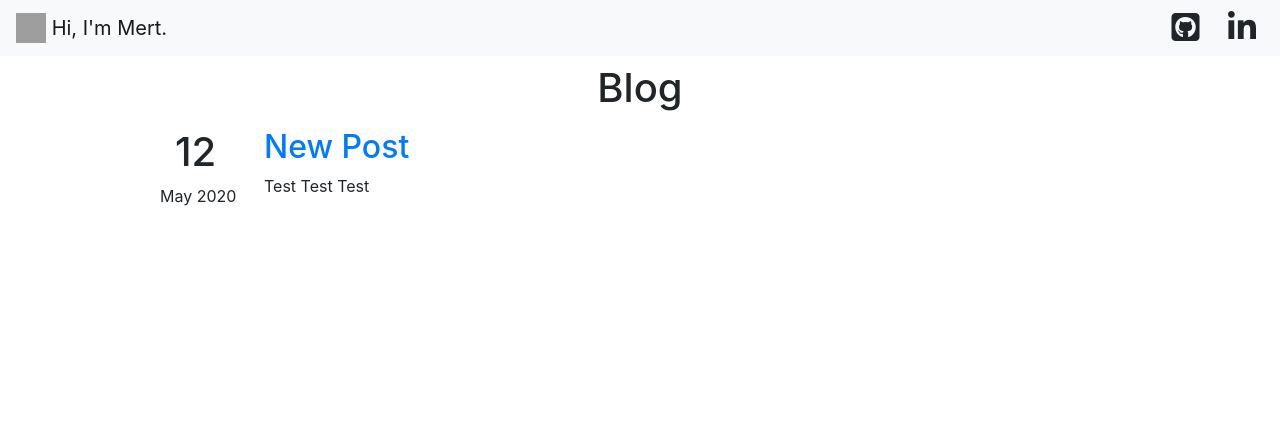
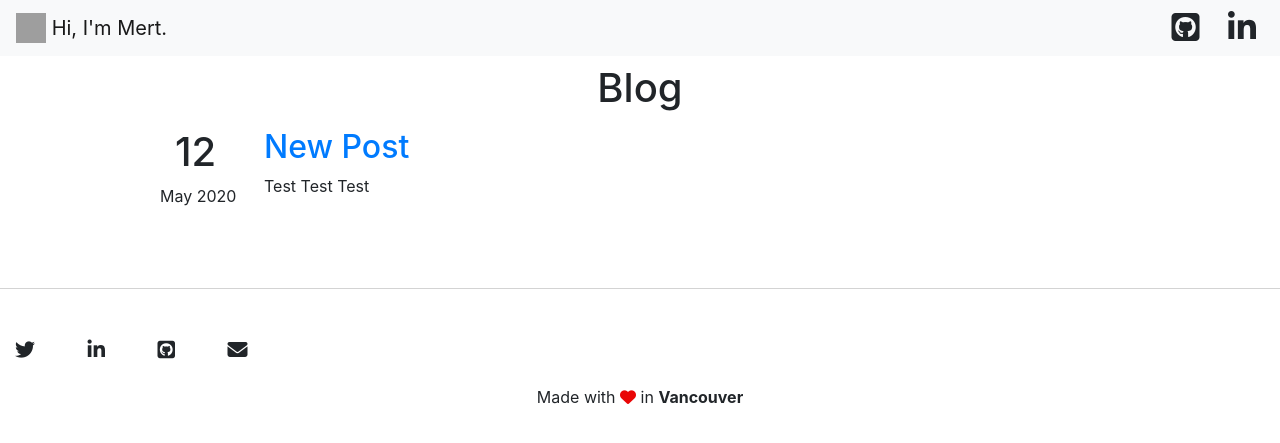
Before and after one commit to mertbarutcuoglu/mertbarutcuoglu.com, a Django app: page /blog in a window 1280 px wide. Shown: the top 443 px of the page. Run offline with Django 3.2, Linux system fonts and the light colour scheme; data comes from the database, SQL or seed files in the repository; some libraries are stand-ins or nearby versions; grey boxes are pictures that could not be loaded.

Commit message:
added footer

```diff
--- a/templates/base.html
+++ b/templates/base.html
@@ -30,4 +30,29 @@
     {% endblock %}
 </body>
 
+<footer class="page-footer font-small pt-5">
+    <div class="d-flex justify-content-center" style="border-top: 1px solid lightgray;">
+        <div class="col pt-5">
+            <div class="mb-4">
+                <a class="tw-ic">
+                    <i class="fab fa-twitter fa-lg mr-5 fa-2x"> </i>
+                </a>
+                <a class="li-ic">
+                    <i class="fab fa-linkedin-in fa-lg mr-5 fa-2x"> </i>
+                </a>
+                <a class="ins-ic">
+                    <i class="fab fa-github-square fa-lg mr-5 fa-2x"> </i>
+                </a>
+                <a class="pin-ic">
+                    <i class="fas fa-envelope fa-lg fa-2x"> </i>
+                </a>
+            </div>
+        </div>
+    </div>
+    </div>
+    <div class="text-center mb-2">
+        Made with <i class="fa fa-heart pulse" style="color: #E90606;"></i> in <b>Vancouver</b>
+    </div>
+</footer>
+
 </html>
```
